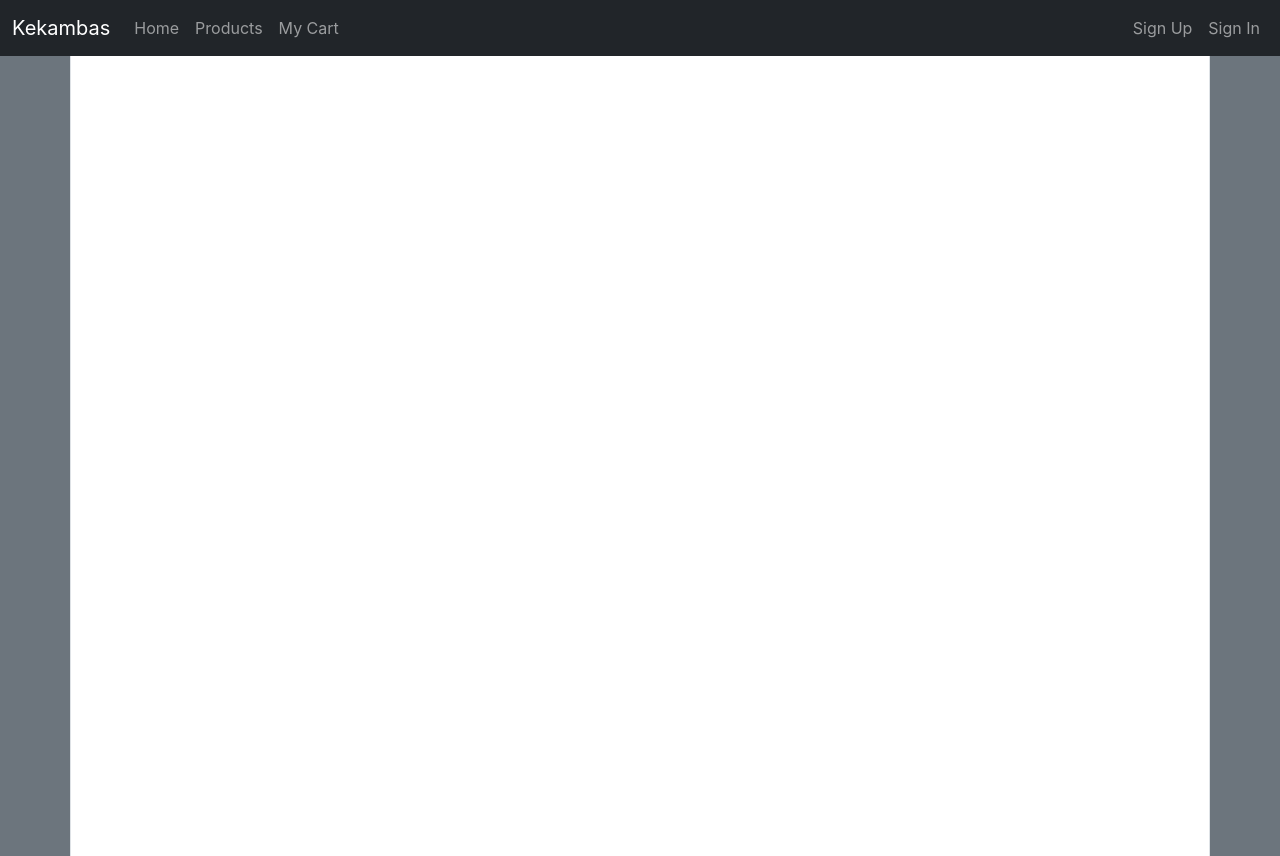
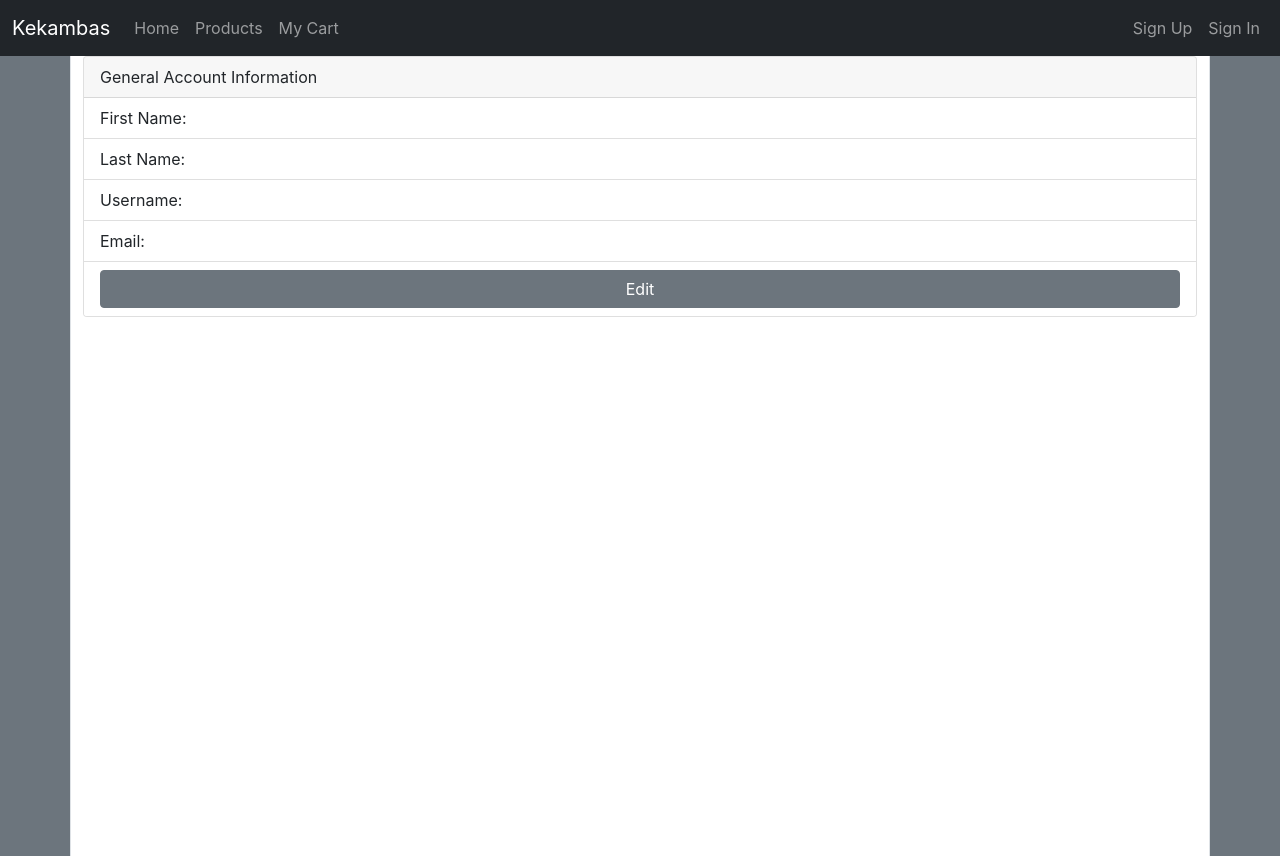
Before and after one commit to bstanton773/ShoppingCartReact, a React (Create React App) app: page /my-info in a window 1280 px wide. Built offline with nearby package versions, Linux system fonts and the light colour scheme; no server answers.

Commit message:
My Info page

```diff
--- a/src/App.js
+++ b/src/App.js
@@ -4,6 +4,7 @@ import Message from './components/Message';
 import Nav from './components/Nav'
 import Home from './views/Home';
 import Login from './views/Login';
+import MyInfo from './views/MyInfo';
 import Register from './views/Register';
 
 export default class App extends Component {
@@ -64,7 +65,8 @@ export default class App extends Component {
     }
 
     logUserOut = () => {
-        localStorage.removeItem('token')
+        localStorage.removeItem('token');
+        localStorage.removeItem('user_id');
         this.setState({
             isLoggedIn: false
         })
@@ -81,7 +83,8 @@ export default class App extends Component {
                 <Switch>
                     <Route exact path='/' component={Home} />
                     <Route exact path='/register' component={Register} />
-                    <Route exact path='/login' render={() => <Login logUserIn={this.logUserIn} isLoggedIn={this.state.isLoggedIn}/>}/>
+                    <Route exact path='/login' render={() => <Login logUserIn={this.logUserIn} isLoggedIn={this.state.isLoggedIn}/>} />
+                    <Route exact path='/my-info' render={() => <MyInfo />} />
                 </Switch>
             </div>
         </div>
--- /dev/null
+++ b/src/components/DisplayAccountInfo.js
@@ -0,0 +1,31 @@
+import React, { Component } from 'react'
+
+export default class DisplayAccountInfo extends Component {
+    render() {
+        return (
+            <React.Fragment>
+                <div className="card-header">
+                    General Account Information
+                </div>
+                <ul className="list-group list-group-flush">
+                    <li className="list-group-item">
+                        First Name: <strong>{this.props.userInfo.first_name}</strong>
+                    </li>
+                    <li className="list-group-item">
+                        Last Name: <strong>{this.props.userInfo.last_name}</strong>
+                    </li>
+                    <li className="list-group-item">
+                        Username: <strong>{this.props.userInfo.username}</strong>
+                    </li>
+                    <li className="list-group-item">
+                        Email: <strong>{this.props.userInfo.email}</strong>
+                    </li>
+                    <li className="list-group-item">
+                        <button className="btn btn-secondary w-100" onClick={this.props.setEditState}>Edit</button>
+                    </li>
+                </ul>
+
+            </React.Fragment>
+        )
+    }
+}
--- /dev/null
+++ b/src/components/EditAccountInfo.js
@@ -0,0 +1,24 @@
+import React, { Component } from 'react'
+
+export default class EditAccountInfo extends Component {
+    render() {
+        return (
+            <form>
+                <div className='form-group mx-3'>
+                    <fieldset>
+                        <label htmlFor='firstName'>First Name</label>
+                        <input type='text' className='form-control' name='firstName' defaultValue={this.props.userInfo.first_name} />
+                        <label htmlFor='lastName'>Last Name</label>
+                        <input type='text' className='form-control' name='lastName' defaultValue={this.props.userInfo.last_name} />
+                        <label htmlFor='username'>Username</label>
+                        <input type='text' className='form-control' name='username' defaultValue={this.props.userInfo.username} />
+                        <label htmlFor='email'>Email</label>
+                        <input type='text' className='form-control' name='email' defaultValue={this.props.userInfo.email} />
+                    </fieldset>
+                    <input type='submit' className='btn btn-primary w-50' value='Update'></input>
+                    <button className='btn btn-danger w-50' onClick={this.props.setEditState}>Cancel</button>
+                </div>
+            </form>
+        )
+    }
+}
--- a/src/components/LoggedInNav.js
+++ b/src/components/LoggedInNav.js
@@ -9,7 +9,7 @@ export default class LoggedInNav extends Component {
                     My Account
                 </a>
                 <ul className="dropdown-menu dropdown-menu-end" aria-labelledby="navbarDropdown">
-                    <li><Link className="dropdown-item" to="/">My Info</Link></li>
+                    <li><Link className="dropdown-item" to="/my-info">My Info</Link></li>
                     <li><Link className="dropdown-item" to="/">My Cart</Link></li>
                     <li><hr className="dropdown-divider" /></li>
                     <li><Link to='/' className="dropdown-item" onClick={this.props.logUserOut}>Logout</Link></li>
--- /dev/null
+++ b/src/views/MyInfo.js
@@ -0,0 +1,41 @@
+import React, { Component } from 'react'
+import DisplayAccountInfo from '../components/DisplayAccountInfo';
+import EditAccountInfo from '../components/EditAccountInfo';
+
+export default class MyInfo extends Component {
+    constructor(props){
+        super(props);
+        this.state = {
+            userInfo: {},
+            edit: false
+        }
+    }
+
+    componentDidMount(){
+        const userId = localStorage.getItem('user_id')
+        fetch(`http://cart-api-66.herokuapp.com/users/${userId}`)
+        .then(res => res.json())
+        .then(data => {
+            this.setState({
+                userInfo: data
+            })
+        })
+    }
+
+    setEditState = () => {
+        const newState = !this.state.edit
+        this.setState({
+            edit: newState
+        })
+    }
+
+    render() {
+        return (
+            <div className="card">
+
+                {this.state.edit ? <EditAccountInfo userInfo={this.state.userInfo} setEditState={this.setEditState} /> :
+                <DisplayAccountInfo userInfo={this.state.userInfo} setEditState={this.setEditState}/>}
+            </div>
+        )
+    }
+}
```
